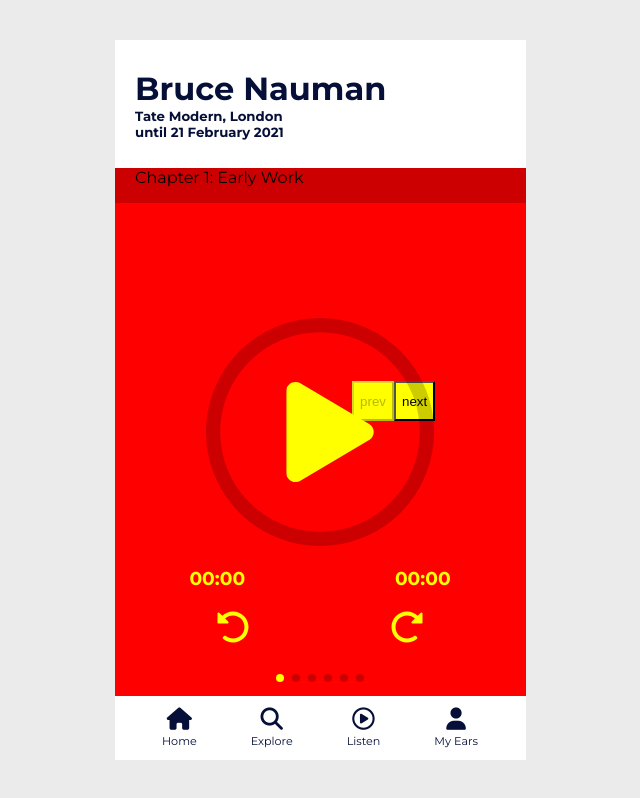
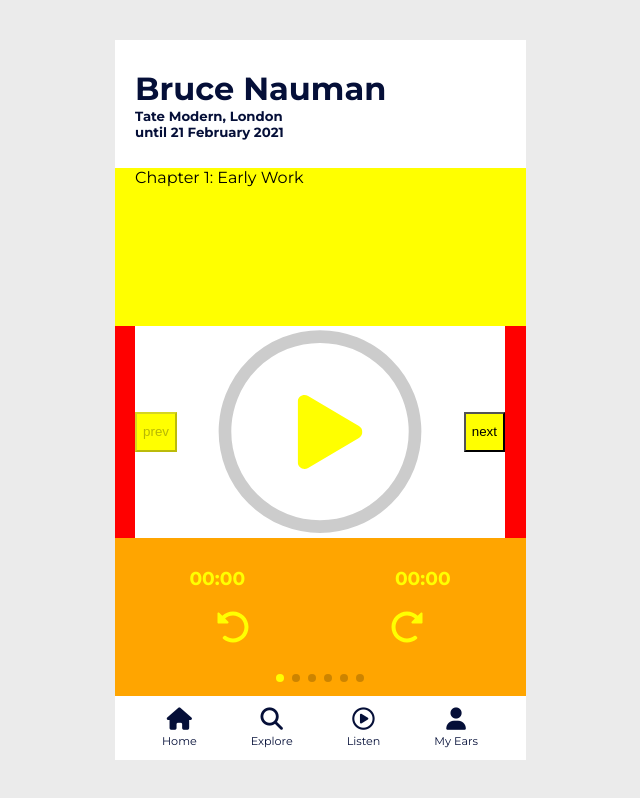
Before and after one commit to jonasvanbuel/all-ears-test-player, a React (Create React App) app: page / in a window 1280 px wide. Shown: the whole page, without its empty margins (320-960 px from the left). Built offline with nearby package versions, Linux system fonts and the light colour scheme.

Commit message:
horizontal row layout force heights

```diff
--- a/src/components/Player/Player.jsx
+++ b/src/components/Player/Player.jsx
@@ -31,19 +31,19 @@ const Player = () => {
   }
 
   const renderResponsiveChapter = (chapter) => {
-    // Check user screenwidth
+    // TODO Check user screenwidth and switch between mobile and desktop
     return renderChapterMobile(chapter)
   }
 
   // TODO: SAFARI BUG - ONLY USER ACTION CAN TRIGGER AUDIO PLAY - NO AUTO PLAY
   const handleSlideChange = (swiper) => {
-    const prevAudio = utils.getAudioEl(swiper.previousIndex + 1)
-    const curAudio = utils.getAudioEl(swiper.realIndex + 1)
+    // const prevAudio = utils.getAudioEl(swiper.previousIndex + 1)
+    // const curAudio = utils.getAudioEl(swiper.realIndex + 1)
 
-    if (!prevAudio.paused) {
-      prevAudio.pause();
-      curAudio.play();
-    }
+    // if (!prevAudio.paused) {
+    //   prevAudio.pause();
+    //   curAudio.play();
+    // }
   }
 
   return (
--- a/src/components/Player/styles/ChapterMobile.scss
+++ b/src/components/Player/styles/ChapterMobile.scss
@@ -12,12 +12,32 @@
 
   height: 100%;
   width: 100%;
-  // padding: 32px 20px;
+
+  display: grid;
+  grid-template-rows: 30% 40% 30%;
+}
+
+.chapter-mobile > div {
+
+}
+
+// TODO: TEMP
+.chapter-mobile .top {
+  background-color: yellow;
+}
+.chapter-mobile .middle {
+  background-color: red;
+
+  .horizontal-container {
+    height: 100%;
+
+  }
+}
+.chapter-mobile .bottom {
+  background-color: orange;
 }
 
 .chapter-mobile .chapter-details {
-  background-color: rgba(0,0,0,0.2);
-  position: absolute;
   width: 100%;
   z-index: 2;
 
@@ -26,45 +46,7 @@
   }
 }
 
-.chapter-mobile .controls {
-  background-color: red;
 
-  position: absolute;
-  height: 100%;
-  width: 100%;
-  z-index: 1;
-
-  .play,
-  .pause {
-    color: yellow;
-    fill: yellow;
-    height: 100px;
-
-    position: absolute;
-    left: 50%;
-    top: 50%;
-    transform: translate(-50%, -50%);
-  }
-  .play {
-    margin-left: 10px;
-  }
-  .rwnd,
-  .fwd {
-    color: yellow;
-    fill: yellow;
-    height: 32px;
-
-    position: absolute;
-    bottom: 10%;
-  }
-  .rwnd {
-    left: 25%;
-  }
-  .fwd {
-    transform: scaleX(-1);
-    right: 25%;
-  }
-}
 
 .chapter-mobile .timings {
   width: 100%;
--- a/src/components/Player/styles/ProgressCircle.scss
+++ b/src/components/Player/styles/ProgressCircle.scss
@@ -5,14 +5,18 @@ $color-total-time: rgba(1, 1, 1, 0.2);
 $color-time-elapsed: yellow;
 
 
+.progress-circle-container {
+  background-color: white;
+
+  height: 100%;
+}
 
 .progress-circle {
-  height: $progress-circle-height;
+  height: 100%;
 
-  position: relative;
+  position: absolute;
   left: 50%;
-  top: 50%;
-  transform: scaleX(-1) translate(50%, -50%);
+  transform: translateX(-50%) scaleX(-1);
 }
 
 .circle-container {
--- /dev/null
+++ b/src/components/Player/styles/_controls.scss
@@ -0,0 +1,54 @@
+@import './config.scss';
+
+.chapter-mobile .controls {
+  z-index: 1;
+  height: 100%;
+
+  position: relative;
+
+  button {
+    position: absolute;
+    top: 50%;
+    transform: translateY(-50%);
+  }
+  button.prevBtn {
+    left: 0px;
+  }
+  button.nextBtn {
+    right: 0px;
+  }
+}
+
+.chapter-mobile .play,
+.chapter-mobile .pause {
+  color: yellow;
+  fill: yellow;
+  height: 35%;
+
+  position: absolute;
+  left: 50%;
+  top: 50%;
+  transform: translate(-50%, -50%);
+}
+
+.chapter-mobile .play {
+  margin-left: 10px;
+}
+
+.chapter-mobile .rwnd,
+.chapter-mobile .fwd {
+  color: yellow;
+  fill: yellow;
+  height: 32px;
+
+  position: absolute;
+  bottom: 10%;
+}
+
+.chapter-mobile .rwnd {
+  left: 25%;
+}
+.chapter-mobile .fwd {
+  transform: scaleX(-1);
+  right: 25%;
+}
--- /dev/null
+++ b/src/components/Player/styles/index.scss
@@ -0,0 +1,3 @@
+@import './config.scss';
+@import './containers.scss';
+@import './controls.scss'
--- a/src/components/Player/subComponents/ChapterMobile.js
+++ b/src/components/Player/subComponents/ChapterMobile.js
@@ -24,12 +24,14 @@ const ChapterMobile = ({ chapter }) => {
 
   return (
     <div id={`ch-${chapterNumber}`} className="chapter-mobile">
+      <div className="top">
+        <div className="horizontal-container">
           <div className="chapter-details">
-        <div className="horizontal-container">
             <p className="chapter-title">{`Chapter ${chapterNumber}: ${title}`}</p>
           </div>
         </div>
-
+      </div>
+      <div className="middle">
         <audio
           id={`ch-${chapterNumber}-audio`}
           autoPlay={false}
@@ -39,7 +41,10 @@ const ChapterMobile = ({ chapter }) => {
           <source src={audioSrc[1]} type="audio/mpeg" />
         </audio>
 
+        <div className="horizontal-container">
           <div className="controls">
+            <button className="prevBtn pBtn">prev</button>
+            <div className="progress-circle-container">
               <ProgressCircle
                 chapterNumber={chapterNumber}
                 curTime={curTime}
@@ -50,15 +55,19 @@ const ChapterMobile = ({ chapter }) => {
                 <Pause playing={playing} onClick={handlePause} /> :
                 <Play playing={playing} onClick={handlePlay} />
               }
-        <Rwnd onClick={handleRwnd} />
-        <Fwd onClick={handleFwd} />
-        <button className="prevBtn pBtn">prev</button>
+            </div>
             <button className="nextBtn pBtn">next</button>
           </div>
 
+        </div>
+      </div>
+      <div className="bottom">
         <div className="timings noselect">
           <h3 className="current-time">{utils.formatTime(curTime)}</h3>
           <h3 className="time-remaining">{utils.formatTime(Math.floor(duration) - curTime)}</h3>
+        </div>
+        <Rwnd onClick={handleRwnd} />
+        <Fwd onClick={handleFwd} />
       </div>
     </div>
   );
--- a/src/styles/home.scss
+++ b/src/styles/home.scss
@@ -1,4 +1,4 @@
-@import '../components/Player/styles/config.scss';
+@import '../components/Player/styles';
 
 
 // STYLING INDEX.HTML ELEMENTS
```
Also changed, not shown: src/components/Player/styles/_containers.scss (added). Lines whose indentation alone changed are shown as unchanged.
